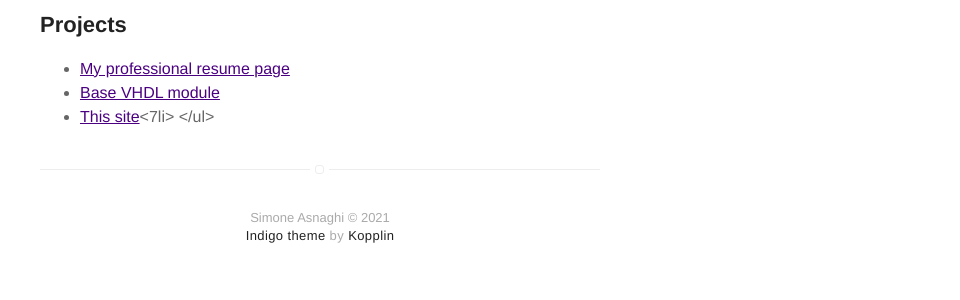
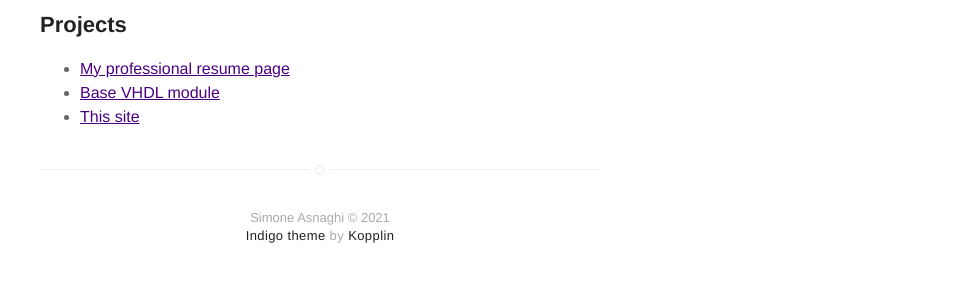
Before and after one commit to simoasnaghi/simoasnaghi.github.io, a Jekyll site: the page built from about.md, in a window 1280 px wide. Shown: the part 832-1132 px from the top of the page, without its empty margins (320-1280 px from the left). Built offline with Jekyll 4.4.1, drawn with Linux system fonts in a browser that asks for light colours.

Commit message:
Update about.md

```diff
--- a/about.md
+++ b/about.md
@@ -25,5 +25,5 @@ layout: page
 <ul>
 	<li><a href="https://github.com/simoasnaghi/resume">My professional resume page</a></li>
 	<li><a href="https://github.com/simoasnaghi/VHDL_base_module">Base VHDL module</a></li>
-	<li><a href="https://github.com/simoasnaghi/simoasnaghi.github.io/">This site</a><7li>
+	<li><a href="https://github.com/simoasnaghi/simoasnaghi.github.io/">This site</a></li>
 </ul>
```
